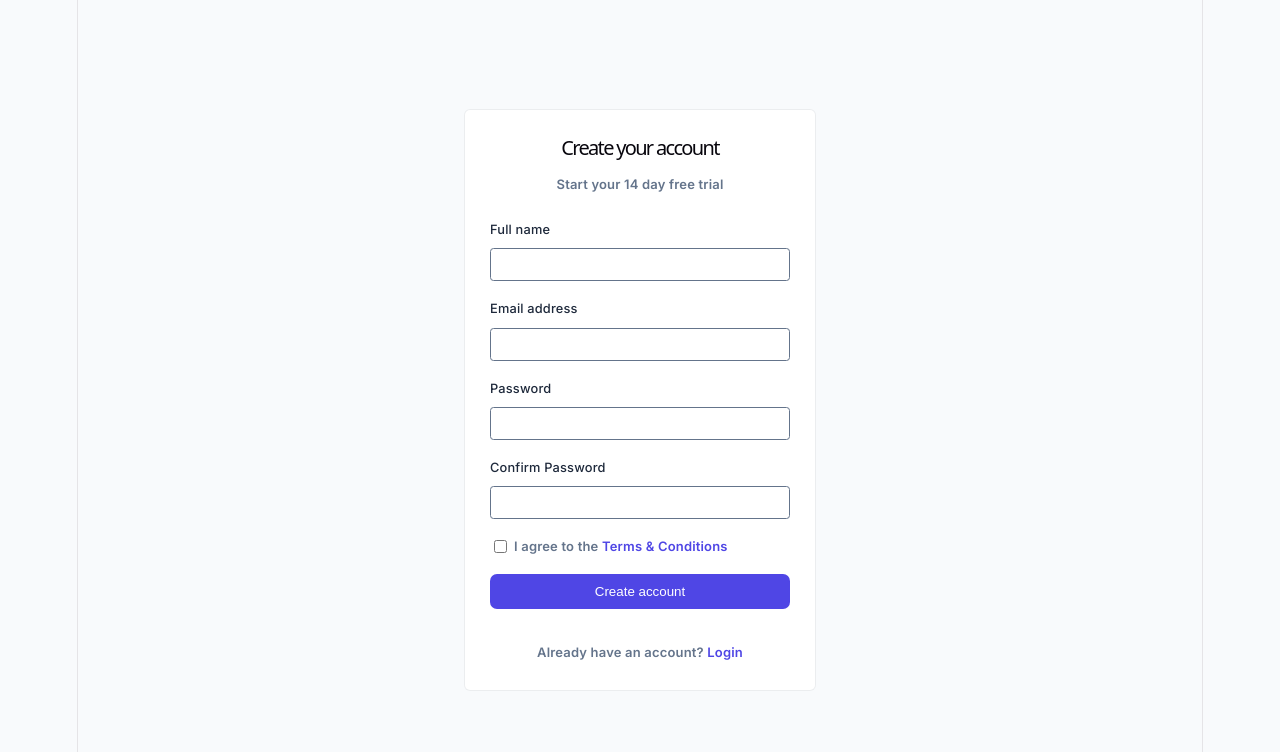
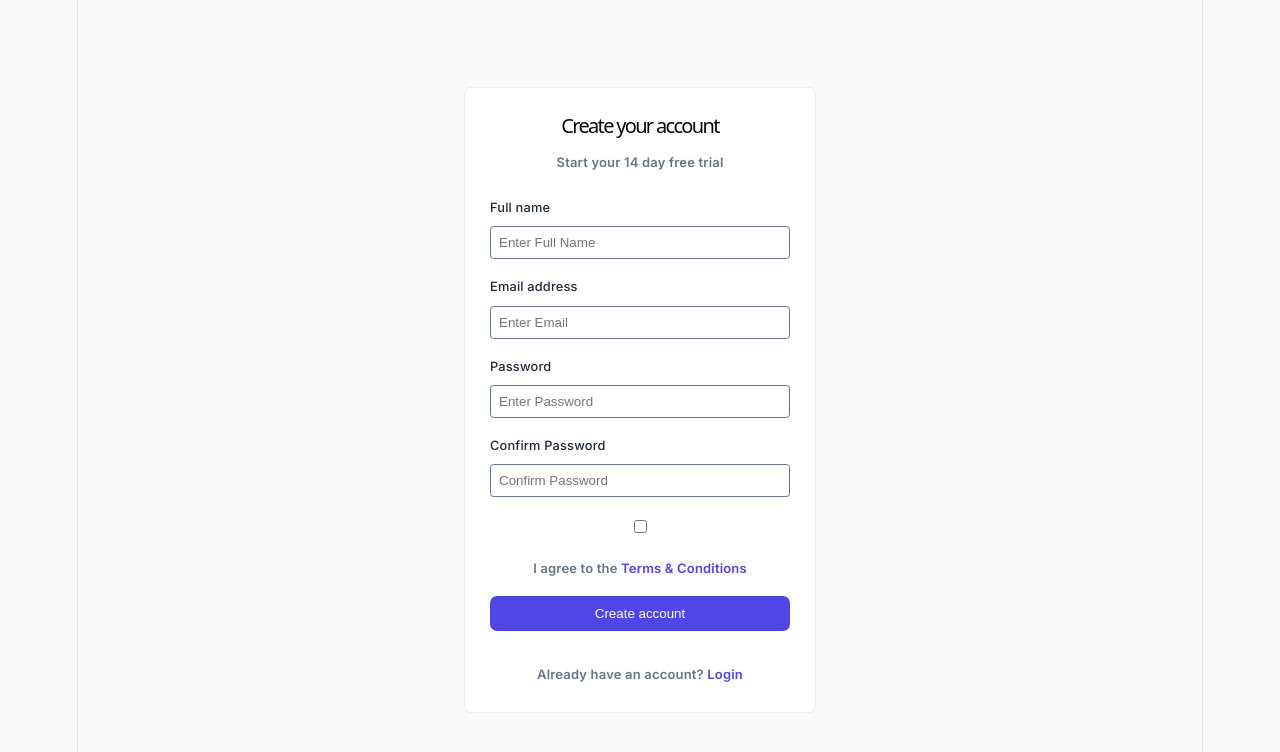
Before and after one commit to AbdulRafay901/DEVFLOW_AI, a React app in the folder frontend/: page / in a window 1280 px wide. Shown: the top 752 px of the page. Built offline with nearby package versions, Linux system fonts and the light colour scheme; the HTML template or start-up script is replaced by a standard one.

Commit message:
Frontend: React Hook Form Add

```diff
--- a/frontend/package.json
+++ b/frontend/package.json
@@ -13,6 +13,7 @@
     "@reduxjs/toolkit": "^2.12.0",
     "react": "^19.2.7",
     "react-dom": "^19.2.7",
+    "react-hook-form": "^7.84.0",
     "react-redux": "^9.3.0",
     "react-router-dom": "^7.18.1"
   },
--- a/frontend/src/components/input/Input.jsx
+++ b/frontend/src/components/input/Input.jsx
@@ -1,17 +1,12 @@
 import React from 'react'
 import styles from './inputs.module.css'
 
- export const Input = ({label, type, placeholder, value,onChange,checkbox, name}) => {
+ export const Input = ({label, error, ...props}) => {
   return (
     <div className={styles.inputDiv}>
          <label>{label}</label>
          <input
-              name={name}
-              value={value}
-              type={type}
-              placeholder={placeholder}
-              onChange={onChange}
-              checked={checkbox}
+              {...props}
          ></input>
     </div>
   )
--- a/frontend/src/pages/Registration/RegistrationPage.jsx
+++ b/frontend/src/pages/Registration/RegistrationPage.jsx
@@ -7,34 +7,19 @@ import DualHeading from '../../components/Dual_Heading/DualHeading';
 import Buttons from '../../components/Button/Buttons';
 import {Link} from 'react-router-dom'
 import { useState } from 'react';
+import { useForm } from "react-hook-form";
 
 const RegistrationPage = () => {
 
+      const {
+        register,
+        handleSubmit,
+        formState: { errors },
+      } = useForm();
 
-  const [formData, setformData] = useState({
-      fullName: '',
-      email: '',
-      password: '',
-      confirmPassword: '',
-      checkbox: false
-  })
-
-  const handleChange = async (e) => {
-      const {name, type, value, checked} = e.target
-
-      setformData((prev) => ({
-            ...prev,
-            [name]: type === "checkbox" ? checked : value,
-      }))
-
-}
-
-
-  const formSubmit = async (e) => {
-       e.preventDefault()
-
-
-  }
+      const formSubmit = (data) => {
+        console.log(data)
+      }
 
 
 
@@ -45,45 +30,38 @@ const RegistrationPage = () => {
                     <HeaderText text='Create your account'/>
                     <Paragraphtext text='Start your 14 day free trial'/>
               </div>
-              <form onSubmit={formSubmit}>
+              <form onSubmit={handleSubmit(formSubmit)}>
                      <div className={styles.inputs}>
                            <Input
-                                 label='Full name'
-                                 name='fullName'
-                                 type='text'
-                                 value={formData.fullName}
-                                 onChange={handleChange}
+                             label="Full name"
+                             type="text"
+                             placeholder="Enter Full Name"
+                             {...register("fullName")}
+                           />
+
+                           <Input
+                             label="Email address"
+                             type="email"
+                             placeholder="Enter Email"
+                             {...register("email")}
+                           />
+
+                           <Input
+                             label="Password"
+                             type="password"
+                             placeholder="Enter Password"
+                             {...register("password")}
+                           />
+
+                           <Input
+                             label="Confirm Password"
+                             type="password"
+                             placeholder="Confirm Password"
+                             {...register("confirmPassword")}
                            />
                            <Input
-                                  label='Email address'
-                                  name='email'
-                                  type='email'
-                                  value={formData.email}
-                                  onChange={handleChange}
-                           />
-                           <Input
-                                  label='Password'
-                                  name='password'
-                                  type='password'
-                                  value={formData.password}
-                                  onChange={handleChange}
-                           />
-                           <Input
-                                  label='Confirm Password'
-                                  name='confirmPassword'
-                                  type='password'
-                                  value={formData.confirmPassword}
-                                  onChange={handleChange}
-
-                           />
-                     </div>
-                     <div className={styles.checkboxDual}>
-                           <Input
-                                  name='checkbox'
-                                  type='checkbox'
-                                  checked={formData.checkbox}
-                                  onChange={handleChange}
-
+                               type="checkbox"
+                               {...register("checkbox")}
                            />
                            <DualHeading className={styles.DualHeading}   text='I agree to the' dualText='Terms & Conditions' element={<span>Terms & Conditions</span>} />
                      </div>
```
Also changed, not shown: 1 other file (tests, documents, lock files or other folders).
